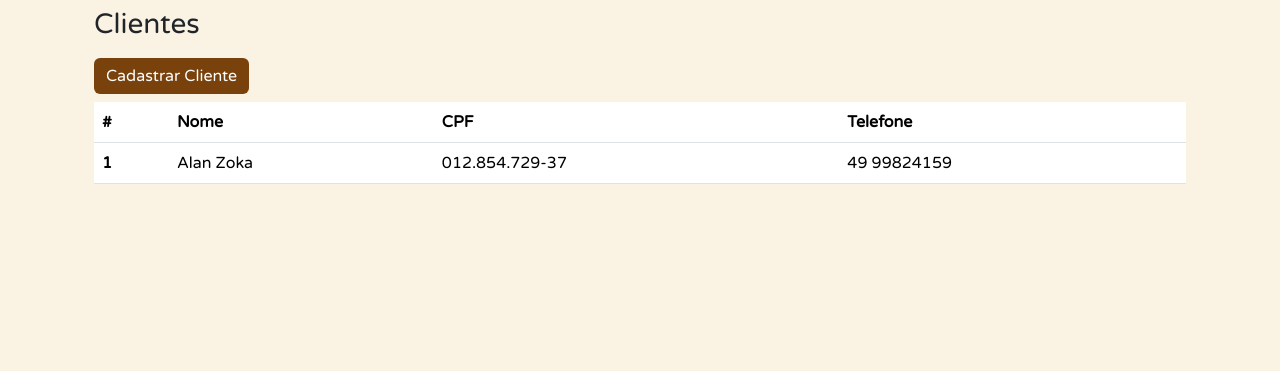
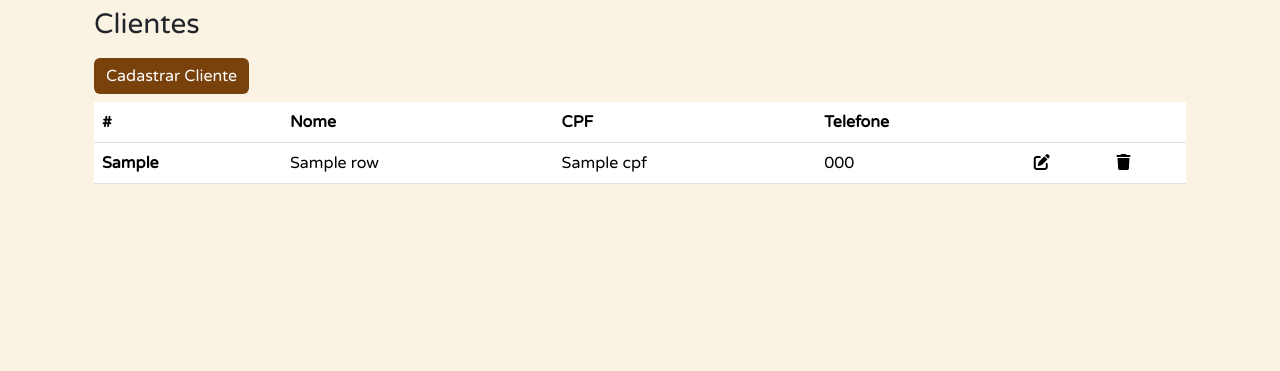
Before and after one commit to caamilav/PastelariaFrontEnd, a Flask app: template scr/mod_cliente/templates/formListaCliente.html in a window 1280 px wide. Shown: the part 56-427 px from the top of the page. Run offline with Flask 3, Linux system fonts and the light colour scheme; the template is opened without the code that fills it: most values are stand-ins (such as "Sample title", 1, 10 or a date in 2020); some libraries are stand-ins or nearby versions.

```diff
--- a/scr/mod_cliente/templates/formListaCliente.html
+++ b/scr/mod_cliente/templates/formListaCliente.html
@@ -16,21 +16,29 @@
             </form>
         </div>
         <table class="table">
+          {%if result%}
+          {%for row in result%}
             <thead>
               <tr>
                 <th scope="col">#</th>
                 <th scope="col">Nome</th>
                 <th scope="col">CPF</th>
                 <th scope="col">Telefone</th>
+                <th></th>
+                <th></th>
               </tr>
             </thead>
             <tbody>
               <tr>
-                <th scope="row">1</th>
-                <td colspan="1">Alan Zoka</td>
-                <td>012.854.729-37</td>
-                <td>49 99824159</td>
+                <th scope="row">{{row['id_cliente']}}</th>
+                <td colspan="1">{{row['nome']}}</td>
+                <td>{{row['cpf']}}</td>
+                <td>{{row['telefone']}}</td>
+                <td><i class="fas fa-edit"></i></td>
+                <td><i class="fas fa-trash"></i></td>
               </tr>
+            {%endfor%}
+            {%endif%}
             </tbody>
           </table>
 
```
Also changed, not shown: scr/mod_cliente/cliente.py (+12 -1 lines).
